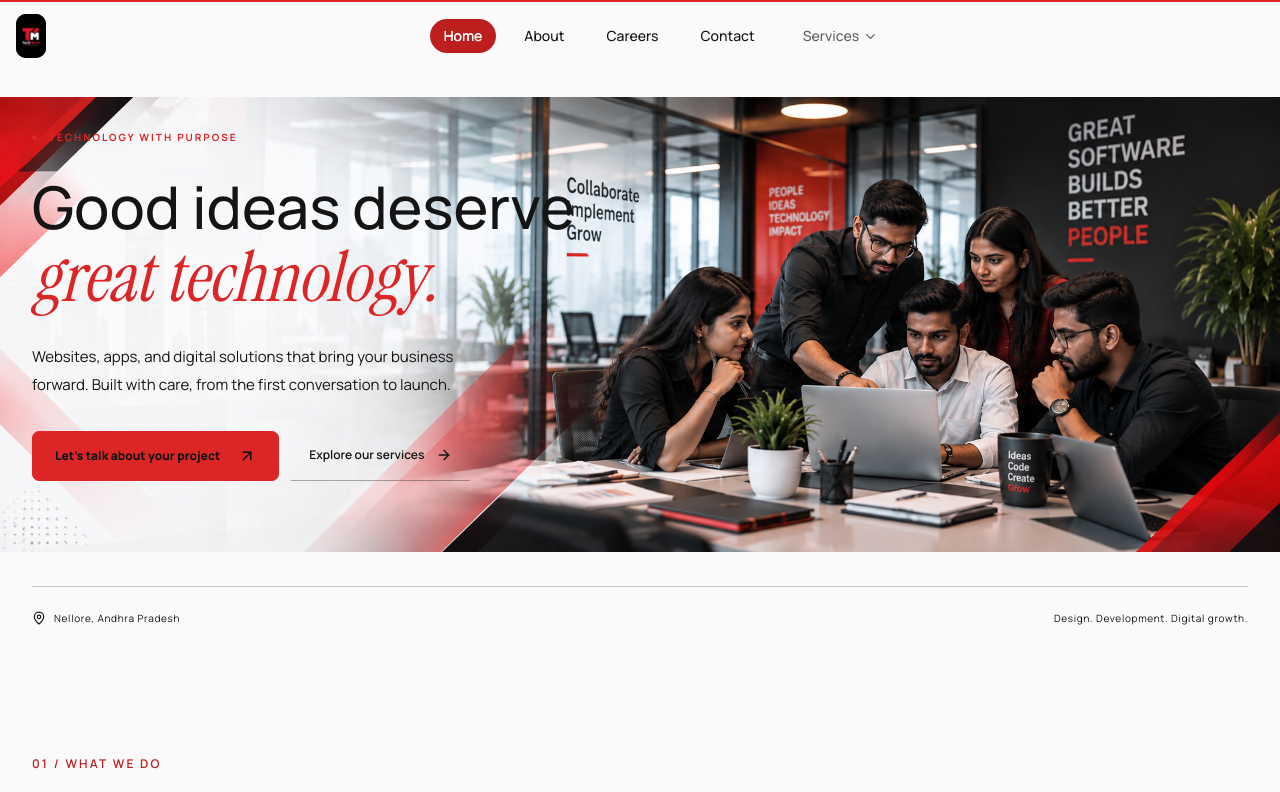
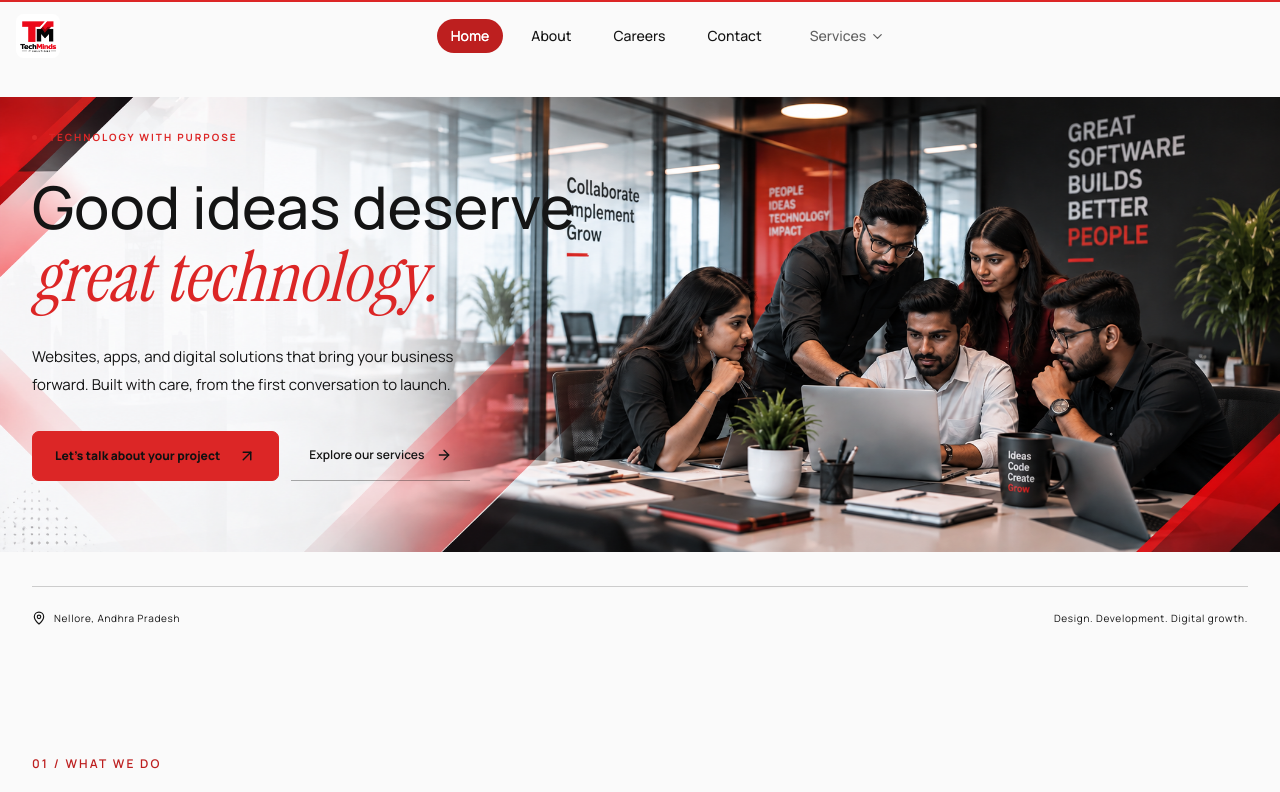
Before and after one commit to sri-9893/techminds_website, a Next.js app: page / in a window 1280 px wide. Shown: the top 792 px of the page. Built offline with nearby package versions, Linux system fonts and the light colour scheme.

Commit message:
changed the logo

```diff
--- a/app/components/Brand.tsx
+++ b/app/components/Brand.tsx
@@ -1,5 +1,5 @@
 import Image from 'next/image';
 
 export default function Brand() {
-  return <span className="brand"><span className="company-logo-crop"><Image src="/images/company-logo.jpeg" alt="" width={1024} height={1536} sizes="96px" className="company-logo-image" /></span><span className="brand-name"><strong>Tech Minds</strong><small>IT SOLUTIONS</small></span></span>;
+  return <span className="brand"><span className="company-logo-crop"><Image src="/images/techmindslogo.png" alt="Tech Minds IT Solutions" width={1024} height={1024} sizes="96px" className="company-logo-image" /></span><span className="brand-name"><strong>Tech Minds</strong><small>IT SOLUTIONS</small></span></span>;
 }
--- a/app/globals.css
+++ b/app/globals.css
@@ -692,12 +692,12 @@
   .company-logo-crop {
     position: relative;
     display: inline-block;
-    width: 30px;
+    width: 44px;
     height: 44px;
     flex-shrink: 0;
     overflow: hidden;
-    background: #000;
-    border-radius: 10px;
+    background: #fff;
+    border-radius: 8px;
   }
 
   .company-logo-crop .company-logo-image {
```
Also changed, not shown: public/images/techmindslogo.png (added).
